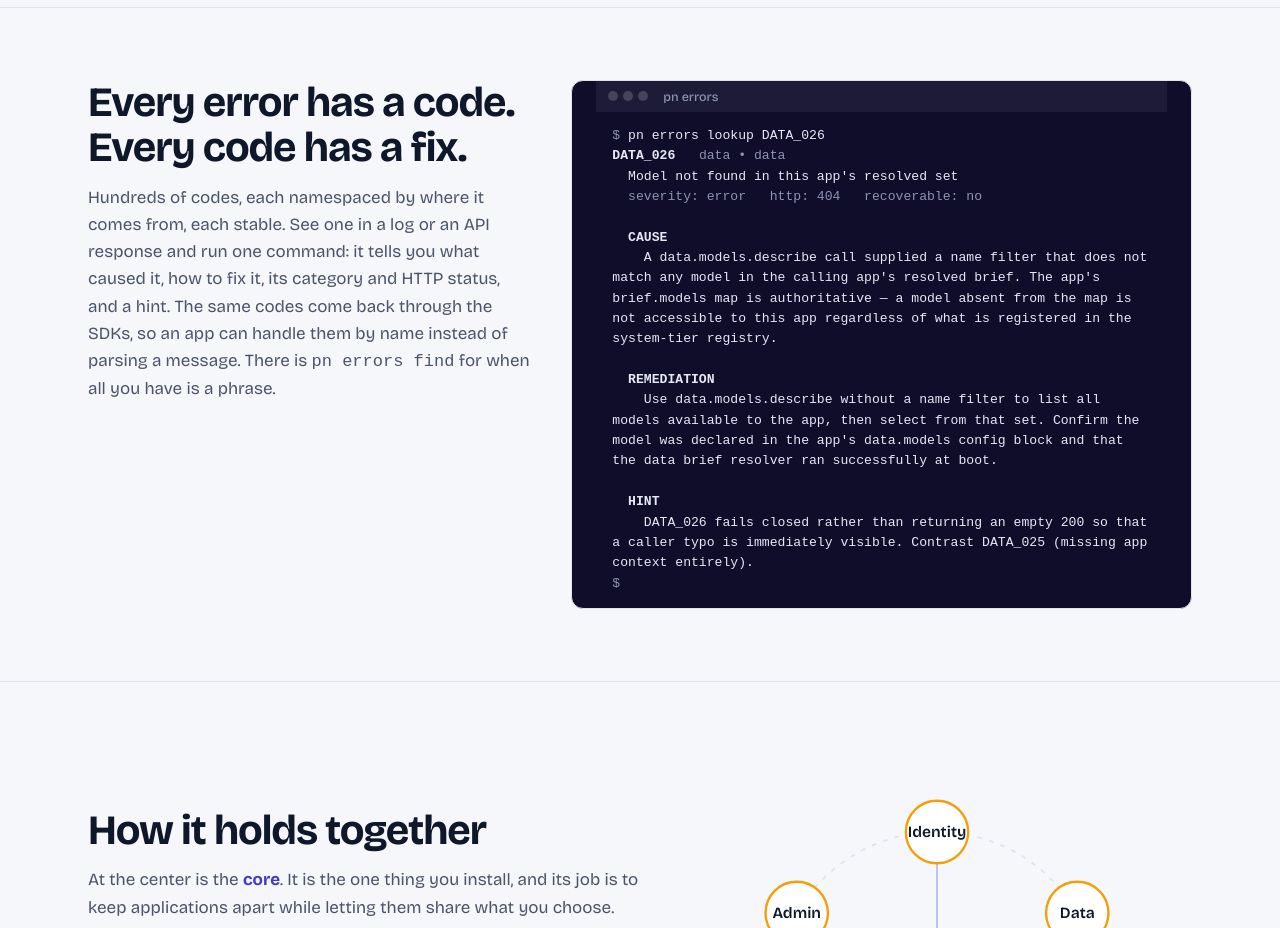
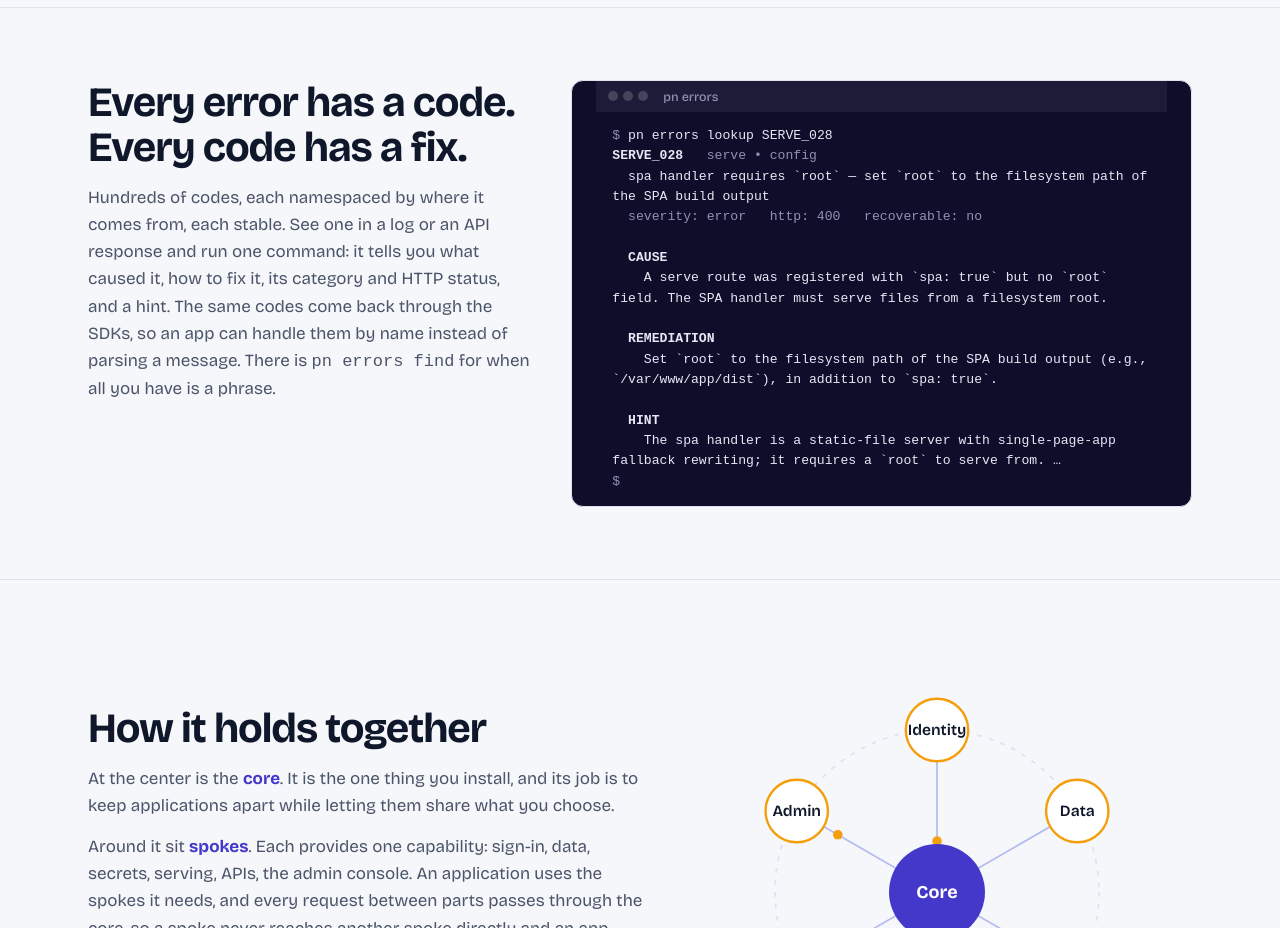
Before and after one commit to ProcuratorNodus/procuratornodus.net, a plain HTML site: page index.html in a window 1280 px wide. Shown: the part 6640-7568 px from the top of the page. Drawn offline with nearby package versions, Linux system fonts and the light colour scheme.

Commit message:
site: show SERVE_028 in the error-lookup teaser (DATA_026 text used internal terms)
Real metadata from errorMetadata.json; HINT trimmed to its first sentence with an ellipsis.

Co-Authored-By: Claude Opus 5.5 <noreply@anthropic.com>
Signed-off-by: Joel E. Mason <jemasonmedia@gmail.com>

```diff
--- a/index.html
+++ b/index.html
@@ -433,19 +433,19 @@ Setup complete. Run <span class="cy">pn start</span> to boot.
       </div>
       <figure class="term wrap wide">
         <figcaption><span class="dots" aria-hidden="true"><i></i><i></i><i></i></span><span>pn errors</span></figcaption>
-<pre><code><span class="pr">$</span> pn errors lookup DATA_026
-<b>DATA_026</b>   <span class="dim">data • data</span>
-  Model not found in this app's resolved set
-  <span class="dim">severity: error   http: 404   recoverable: no</span>
+<pre><code><span class="pr">$</span> pn errors lookup SERVE_028
+<b>SERVE_028</b>   <span class="dim">serve • config</span>
+  spa handler requires `root` — set `root` to the filesystem path of the SPA build output
+  <span class="dim">severity: error   http: 400   recoverable: no</span>
 
   <b>CAUSE</b>
-    A data.models.describe call supplied a name filter that does not match any model in the calling app's resolved brief. The app's brief.models map is authoritative — a model absent from the map is not accessible to this app regardless of what is registered in the system-tier registry.
+    A serve route was registered with `spa: true` but no `root` field. The SPA handler must serve files from a filesystem root.
 
   <b>REMEDIATION</b>
-    Use data.models.describe without a name filter to list all models available to the app, then select from that set. Confirm the model was declared in the app's data.models config block and that the data brief resolver ran successfully at boot.
+    Set `root` to the filesystem path of the SPA build output (e.g., `/var/www/app/dist`), in addition to `spa: true`.
 
   <b>HINT</b>
-    DATA_026 fails closed rather than returning an empty 200 so that a caller typo is immediately visible. Contrast DATA_025 (missing app context entirely).
+    The spa handler is a static-file server with single-page-app fallback rewriting; it requires a `root` to serve from. …
 <span class="pr">$</span> <span class="cur"></span></code></pre>
       </figure>
     </div>
```
